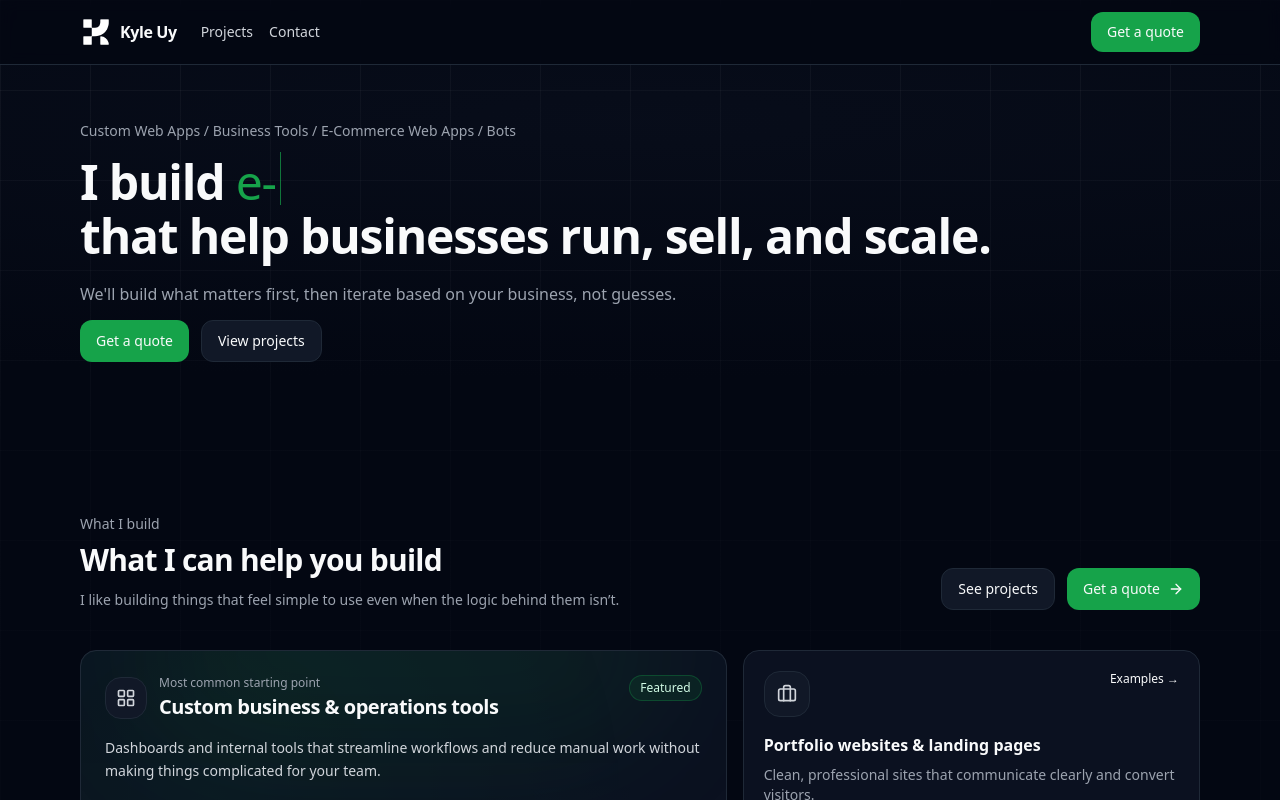
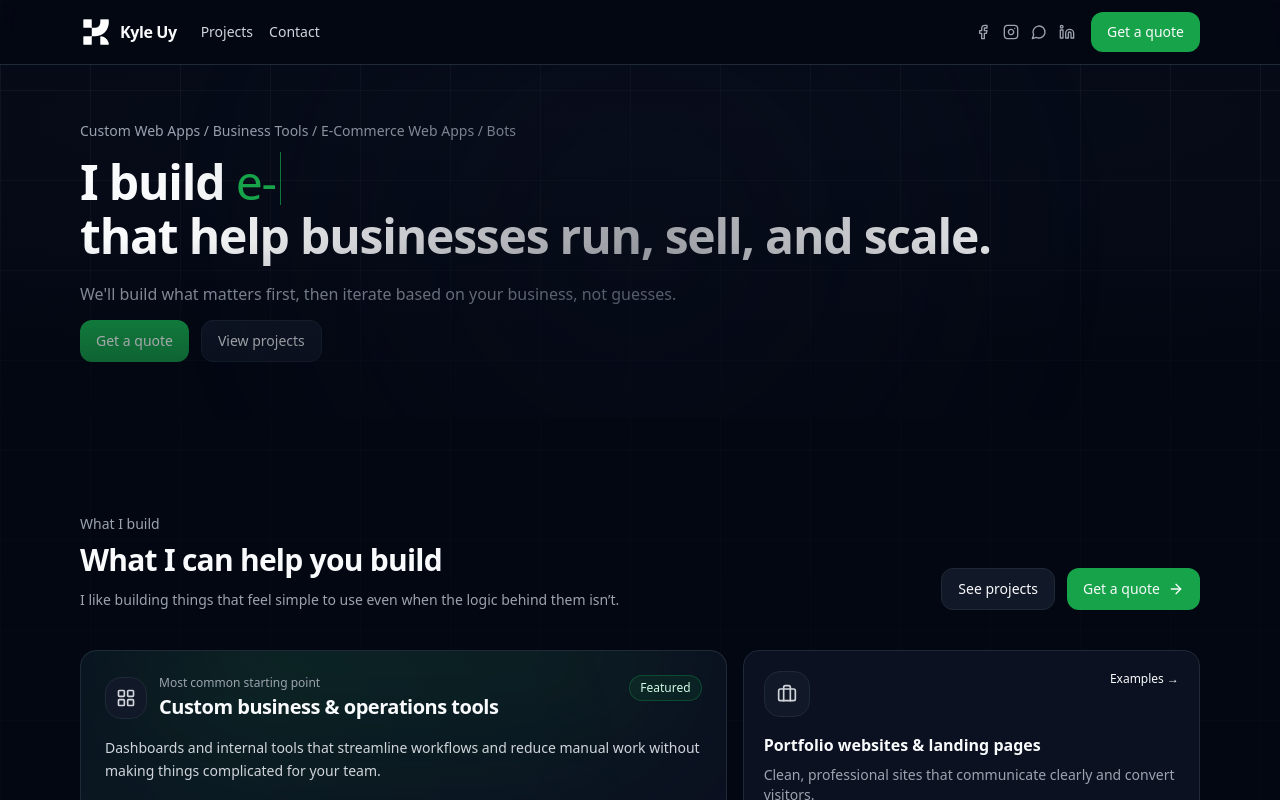
Before and after one commit to CyGray/personal-website, a Next.js app: page / in a window 1280 px wide. Shown: the top 800 px of the page. Built offline with nearby package versions, Linux system fonts and the light colour scheme.

Commit message:
Socials added to header + footer

```diff
--- a/src/components/layout/Footer.tsx
+++ b/src/components/layout/Footer.tsx
@@ -1,12 +1,13 @@
 // components/layout/Footer.tsx
 import { Container } from "./Container";
+import { Facebook, Instagram, Linkedin, MessageCircle } from "lucide-react";
 
 export function Footer() {
   return (
     <footer className="border-t border-[#1F2937]">
-      <Container className="flex flex-col gap-2 py-10 text-sm text-[#9CA3AF] sm:flex-row sm:items-center sm:justify-between">
+      <Container className="flex flex-col gap-3 py-10 text-sm text-[#9CA3AF] sm:flex-row sm:items-center sm:justify-between">
         <p>© {new Date().getFullYear()} Kyle. Built with Next.js.</p>
-        <div className="flex gap-4">
+        <div className="flex flex-wrap items-center gap-4 text-[#9CA3AF]">
           <a className="hover:text-white" href="/projects">
             Projects
           </a>
@@ -16,6 +17,21 @@ export function Footer() {
           <a className="hover:text-white" href="/contact">
             Contact
           </a>
+          <span className="hidden h-4 w-px bg-[#1F2937] sm:inline-block" aria-hidden="true" />
+          <div className="flex items-center gap-3">
+            <a className="hover:text-white" href="https://www.facebook.com/Kyle.Yuan.Uy" aria-label="Facebook">
+              <Facebook className="h-4 w-4" />
+            </a>
+            <a className="hover:text-white" href="https://www.instagram.com/kyleyuan.uy/" aria-label="Instagram">
+              <Instagram className="h-4 w-4" />
+            </a>
+            <a className="hover:text-white" href="https://discordapp.com/users/890930690340823100" aria-label="Discord">
+              <MessageCircle className="h-4 w-4" />
+            </a>
+            <a className="hover:text-white" href="https://www.linkedin.com/in/kyle-yuan-uy/" aria-label="LinkedIn">
+              <Linkedin className="h-4 w-4" />
+            </a>
+          </div>
         </div>
       </Container>
     </footer>
--- a/src/components/layout/Header.tsx
+++ b/src/components/layout/Header.tsx
@@ -6,6 +6,7 @@ import Link from "next/link";
 import { usePathname } from "next/navigation";
 import { Container } from "./Container";
 import { Button } from "@/components/ui/Button";
+import { Facebook, Instagram, Linkedin, MessageCircle } from "lucide-react";
 
 export function Header() {
   const pathname = usePathname() || "";
@@ -36,7 +37,24 @@ export function Header() {
           </nav>
         </div>
 
-        {showQuoteCta && <Button href="/quote">Get a quote</Button>}
+        <div className="flex items-center gap-4">
+          <div className="hidden items-center gap-3 text-[#9CA3AF] sm:flex">
+            <Link className="hover:text-white" href="https://www.facebook.com/Kyle.Yuan.Uy" aria-label="Facebook">
+              <Facebook className="h-4 w-4" />
+            </Link>
+            <Link className="hover:text-white" href="https://www.instagram.com/kyleyuan.uy/" aria-label="Instagram">
+              <Instagram className="h-4 w-4" />
+            </Link>
+            <Link className="hover:text-white" href="https://discordapp.com/users/890930690340823100" aria-label="Discord">
+              <MessageCircle className="h-4 w-4" />
+            </Link>
+            <Link className="hover:text-white" href="https://www.linkedin.com/in/kyle-yuan-uy/" aria-label="LinkedIn">
+              <Linkedin className="h-4 w-4" />
+            </Link>
+          </div>
+
+          {showQuoteCta && <Button href="/quote">Get a quote</Button>}
+        </div>
       </Container>
     </header>
   );
--- a/src/components/sections/HeroSection.tsx
+++ b/src/components/sections/HeroSection.tsx
@@ -4,8 +4,22 @@ import { RotatingAccentText } from "@/components/ui/RotatingAccentText";
 
 export function HeroSection() {
   return (
-    <section id="hero" className="relative overflow-visible py-10 sm:py-14">
-      <Container className="relative z-10">
+    <section id="hero" className="relative overflow-hidden py-10 sm:py-14">
+      {/* grid + vignette background */}
+      <div className="pointer-events-none absolute inset-0">
+        <div
+          className="absolute inset-0 opacity-[0.08]"
+          style={{
+            backgroundImage:
+              "linear-gradient(to right, rgba(255,255,255,0.04) 1px, transparent 1px), linear-gradient(to bottom, rgba(255,255,255,0.04) 1px, transparent 1px)",
+            backgroundSize: "80px 80px",
+          }}
+        />
+        <div className="absolute inset-0 bg-gradient-to-b from-transparent via-transparent to-[#030712]/60" />
+        <div className="absolute inset-0 [mask-image:radial-gradient(circle_at_center,white,transparent_70%)] bg-[#0B1120]/40" />
+      </div>
+
+      <Container>
         <div className="flex flex-col gap-1.5">
           <p className="text-sm text-[#9CA3AF]">Custom Web Apps / Business Tools / E-Commerce Web Apps / Bots</p>
           <h1 className="text-4xl font-semibold tracking-tight sm:text-5xl">
```
